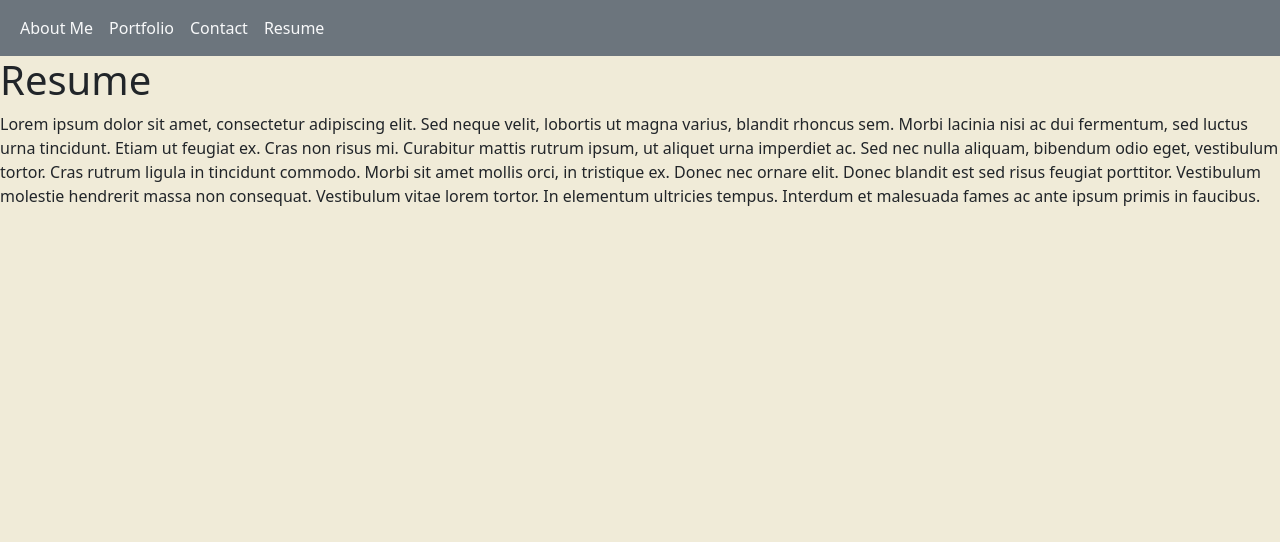
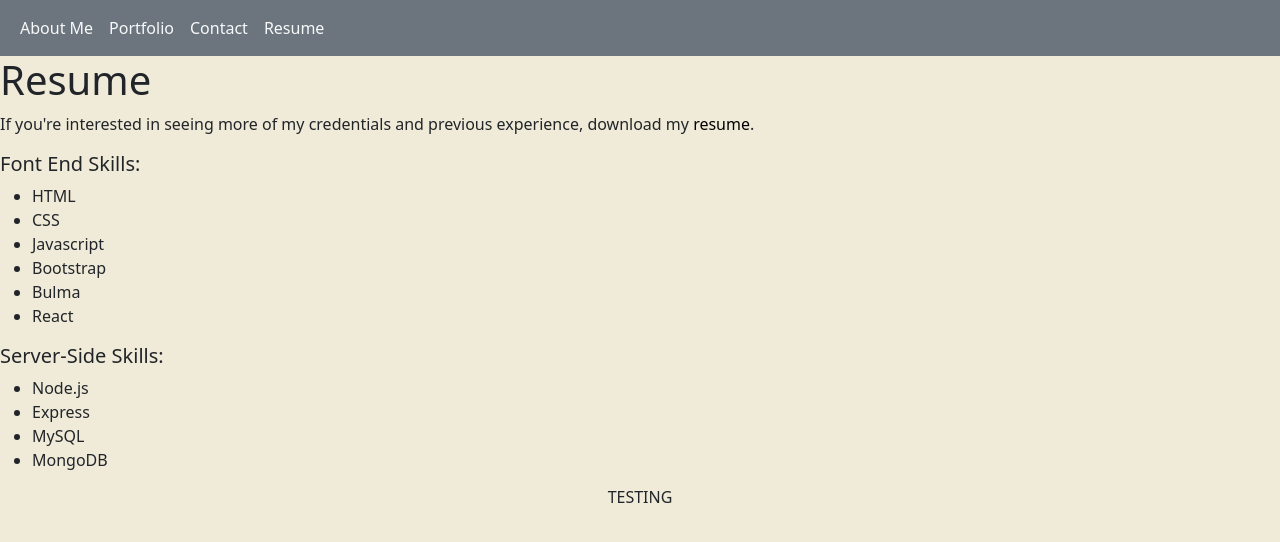
Before and after one commit to pb1983/New-Portfolio, a React (Vite) app: page /Resume in a window 1280 px wide. Shown: the top 542 px of the page. Built offline with nearby package versions, Linux system fonts and the light colour scheme.

Commit message:
Added resume page. Included link to resume pdf. Created footer component. Still working on positioning issue (footer will not stick to the bottom of the page, even in display: flex 100vh

```diff
--- a/package.json
+++ b/package.json
@@ -10,6 +10,9 @@
     "preview": "vite preview"
   },
   "dependencies": {
+    "@fortawesome/fontawesome-svg-core": "^6.4.2",
+    "@fortawesome/free-solid-svg-icons": "^6.4.2",
+    "@fortawesome/react-fontawesome": "^0.2.0",
     "bootstrap": "^5.3.2",
     "dom": "^0.0.3",
     "react": "^18.2.0",
--- a/src/App.css
+++ b/src/App.css
@@ -8,6 +8,10 @@ a:visited {
     text-decoration: none;
  }
 
+ footer {
+  margin-top: auto;
+ }
+
 
 .img-resize {
     margin-top: 30px;
@@ -15,23 +19,3 @@ a:visited {
     height: 250px;
     border: 2px solid black;
 }
-
-
-
-
-  .img-text {
-    position: absolute;
-    top: 0;
-    left: 0;
-    width: 100%;
-    height: 100%;
-    background-color: rgba(0, 0, 0, 0.5);
-    color: white;
-    text-align: center;
-    opacity: 0;
-    transition: opacity 0.3s ease-in-out;
-  }
-
-  .img-resize:hover .img-text {
-    opacity: 1;
-  }
--- a/src/App.jsx
+++ b/src/App.jsx
@@ -1,7 +1,9 @@
 import { useState } from 'react'
 import {Outlet } from 'react-router-dom';
 import Nav from './components/Nav';
+import About from './pages/about';
 import Portfolio from './pages/portfolio';
+import Footer from './components/Footer';
 import './App.css'
 
 function App() {
@@ -10,6 +12,7 @@ function App() {
       <Nav />
 
          <Outlet />
+        <Footer />
     </>
   );
 }
--- /dev/null
+++ b/src/components/Footer.jsx
@@ -0,0 +1,19 @@
+
+
+
+const Footer = () => {
+  return (
+    <footer>
+      <div className="container text-center mb-5">
+        <h6>
+
+
+          TESTING
+
+        </h6>
+      </div>
+    </footer>
+  );
+};
+
+export default Footer;
--- a/src/components/Form.jsx
+++ b/src/components/Form.jsx
@@ -49,6 +49,14 @@ export default function Form() {
         }
 
         setErrors(validationErrors);
+
+        if (Object.keys(validationErrors).length === 0) {
+            setFormInput({
+                username: '',
+                email: '',
+                message: ''
+            });
+        }
     };
 
     return (<div className="col-4">
--- a/src/index.css
+++ b/src/index.css
@@ -1,3 +1,13 @@
+html {
+
+    height: 100%;
+}
+
+
 body {
     background-color: #F0EBD8;
+    min-height: 100vh;
+    display: flex;
+    flex-direction: column;
+
 }
--- a/src/pages/resume.jsx
+++ b/src/pages/resume.jsx
@@ -3,17 +3,24 @@ export default function Resume() {
         <div>
           <h1>Resume</h1>
           <p>
-            Lorem ipsum dolor sit amet, consectetur adipiscing elit. Sed neque
-            velit, lobortis ut magna varius, blandit rhoncus sem. Morbi lacinia nisi
-            ac dui fermentum, sed luctus urna tincidunt. Etiam ut feugiat ex. Cras
-            non risus mi. Curabitur mattis rutrum ipsum, ut aliquet urna imperdiet
-            ac. Sed nec nulla aliquam, bibendum odio eget, vestibulum tortor. Cras
-            rutrum ligula in tincidunt commodo. Morbi sit amet mollis orci, in
-            tristique ex. Donec nec ornare elit. Donec blandit est sed risus feugiat
-            porttitor. Vestibulum molestie hendrerit massa non consequat. Vestibulum
-            vitae lorem tortor. In elementum ultricies tempus. Interdum et malesuada
-            fames ac ante ipsum primis in faucibus.
+            If you're interested in seeing more of my credentials and previous experience, download my <a href="https://github.com/pb1983/Resume/blob/main/Phil_Bryer_Resume.pdf" download>resume</a>.
           </p>
+          <h5>Font End Skills:</h5>
+          <ul>
+            <li>HTML</li>
+            <li>CSS</li>
+            <li>Javascript</li>
+            <li>Bootstrap</li>
+            <li>Bulma</li>
+            <li>React</li>
+          </ul>
+          <h5>Server-Side Skills:</h5>
+          <ul>
+            <li>Node.js</li>
+            <li>Express</li>
+            <li>MySQL</li>
+            <li>MongoDB</li>
+          </ul>
         </div>
       );
 }
```
Also changed, not shown: 1 other file (tests, documents, lock files or other folders).
